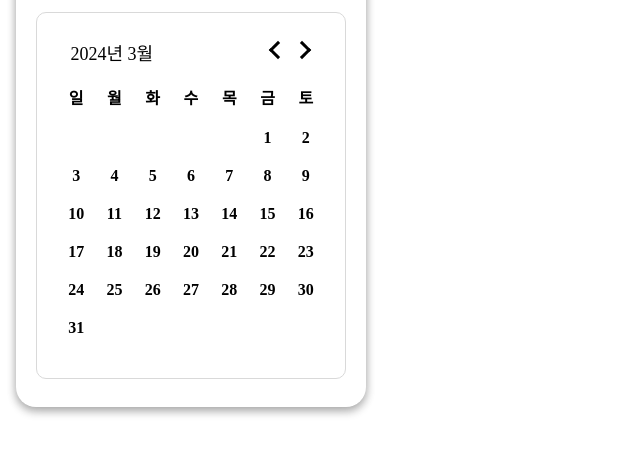
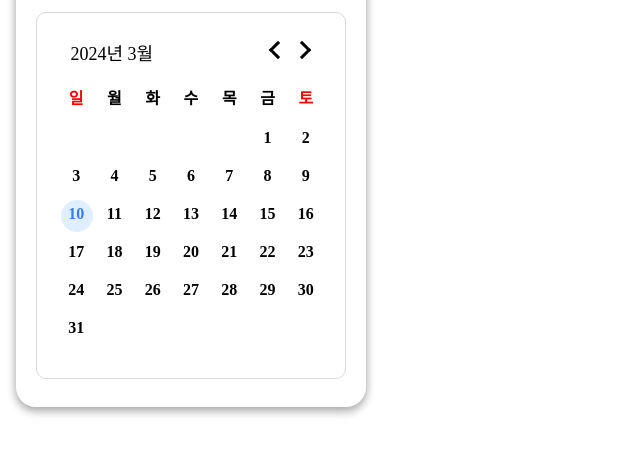
Before and after one commit to kwisdomkk/calendar, a plain HTML site: page index.html in a window 1280 px wide. Both pictures are taken after a click on the item "10". Shown: the part 69-524 px from the top of the page, without its empty margins (0-640 px from the left). Drawn offline with Linux system fonts and the light colour scheme.

Commit message:
picker추가

```diff
--- a/index.html
+++ b/index.html
@@ -22,13 +22,13 @@
       </header>
       <section>
         <ul class="days">
-          <li>일</li>
+          <li class="holiday">일</li>
           <li>월</li>
           <li>화</li>
           <li>수</li>
           <li>목</li>
           <li>금</li>
-          <li>토</li>
+          <li class="holiday">토</li>
         </ul>
         <ul class="dates"></ul>
       </section>
--- a/index.js
+++ b/index.js
@@ -80,6 +80,10 @@ navs.forEach(nav=>{
 function select() {
   document.querySelectorAll(".dates li").forEach(function (day) {
     day.addEventListener("click", function () {
+      document.querySelectorAll(".dates li").forEach(function (otherDay) {
+        otherDay.classList.remove("selected");
+      });
+      this.classList.add("selected");
       selectedDate = parseInt(this.textContent);
       renderSelectedDateInfo();
     });
--- a/style.css
+++ b/style.css
@@ -48,6 +48,9 @@ h3{
   position: relative;
   z-index: 2;
 }
+.holiday{
+  color: red;
+}
 #prev,#next{
   width: 20px;
   height: 20px;
@@ -97,7 +100,26 @@ h3{
 } */
 .dates li.inactive{
   color: #fff;
+  pointer-events: none;
 }
+
+/* 선택 날짜 */
+.selected {
+  color: #377AFF;
+}
+.selected::before{
+  content: "";
+  width: 2rem;
+  height: 2rem;
+  position: absolute;
+  top:60%;
+  left:51%;
+  transform: translate(-50%,-50%);
+  background: #E0EFFF;
+  border-radius: 50%;
+  z-index: -1;
+}
+
 
 @media screen and (min-width:1024px) {
   .wrap{
```
